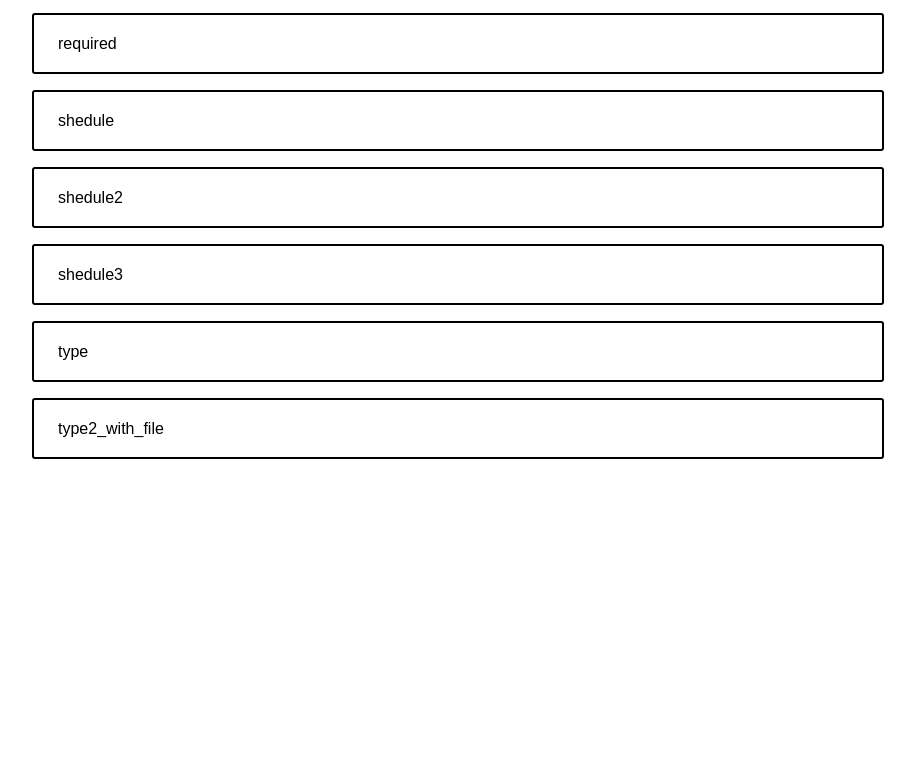
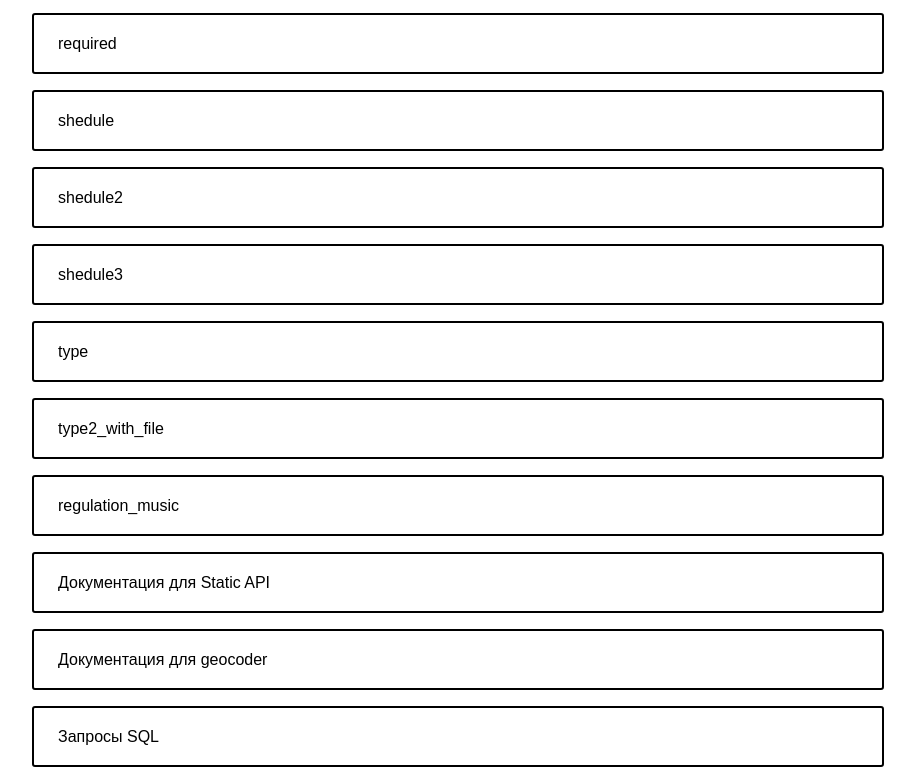
Before and after one commit to onlyJoin/Piton_ychebnik, a plain HTML site: page page3.html in a window 1280 px wide. Shown: the part 1188-1971 px from the top of the page, without its empty margins (16-931 px from the left). Before the commit the page ends 1663 px from the top, so only its background shows below. Drawn offline with Linux system fonts and the light colour scheme.

Commit message:
Add files via upload

```diff
--- a/page3.html
+++ b/page3.html
@@ -81,6 +81,10 @@ window.location=selectedopt.value
         <li><a href="shpargl\shedule3.html" charset=utf-8" class="btn">shedule3</a>
         <li><a href="shpargl\type.html" charset=utf-8" class="btn">type</a>
         <li><a href="shpargl\type2_with_file.html" charset=utf-8" class="btn">type2_with_file</a>
+        <li><a href="shpargl\regulation_music.html" charset=utf-8" class="btn">regulation_music</a>
+        <li><a href="https://tech.yandex.ru/maps/doc/staticapi/1.x/dg/concepts/input_params-docpage/" charset=utf-8" class="btn">Документация для Static API</a>
+        <li><a href="https://tech.yandex.ru/maps/doc/geocoder/desc/concepts/About-docpage/" charset=utf-8" class="btn">Документация для geocoder</a>
+        <li><a href="shpargl\sql_zap.html" charset=utf-8" class="btn">Запросы SQL</a>
     </ul>
 </div>
 </body>
```
